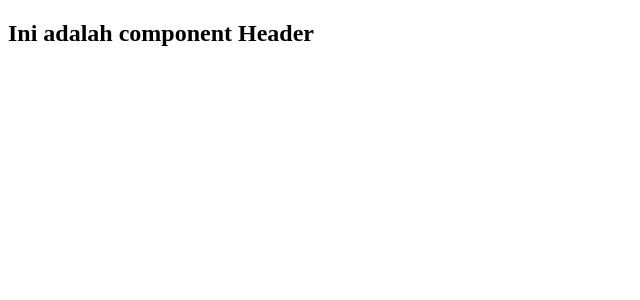
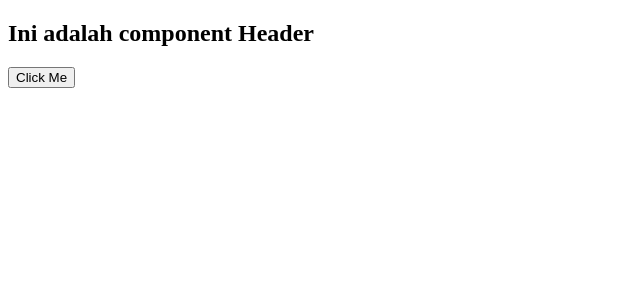
Before and after one commit to pardedeputra27/coba-react, a React (Create React App) app: page / in a window 1280 px wide. Shown: the top 300 px of the page, without its empty margins (0-640 px from the left). Built offline with nearby package versions, Linux system fonts and the light colour scheme.

Commit message:
clicked event

```diff
--- a/src/App.js
+++ b/src/App.js
@@ -1,9 +1,15 @@
 import Header from "./components/Header";
 
 function App() {
+
+  const clickMe = () => {
+    console.log('Clicked');
+  }
+
   return (
     <div>
       <Header />
+      <button onClick={ clickMe }>Click Me</button>
     </div>
   );
 }
```
